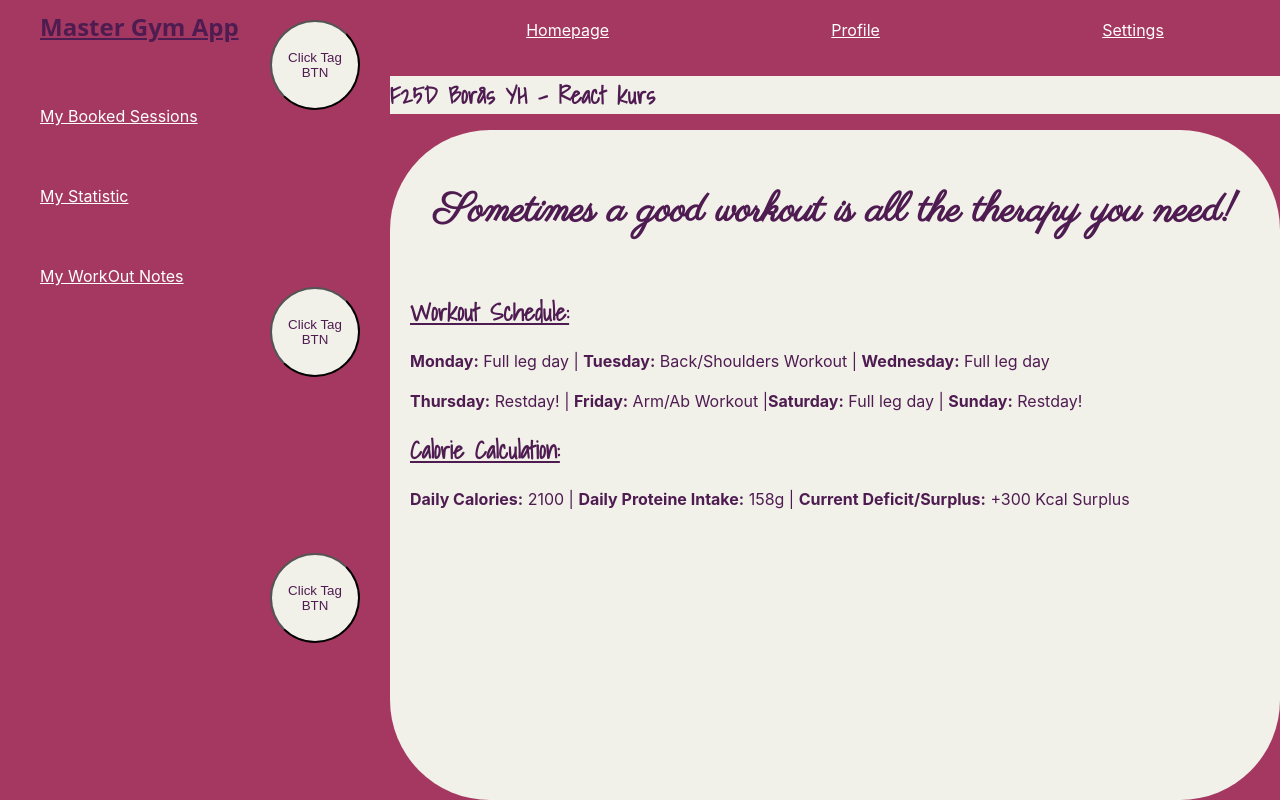
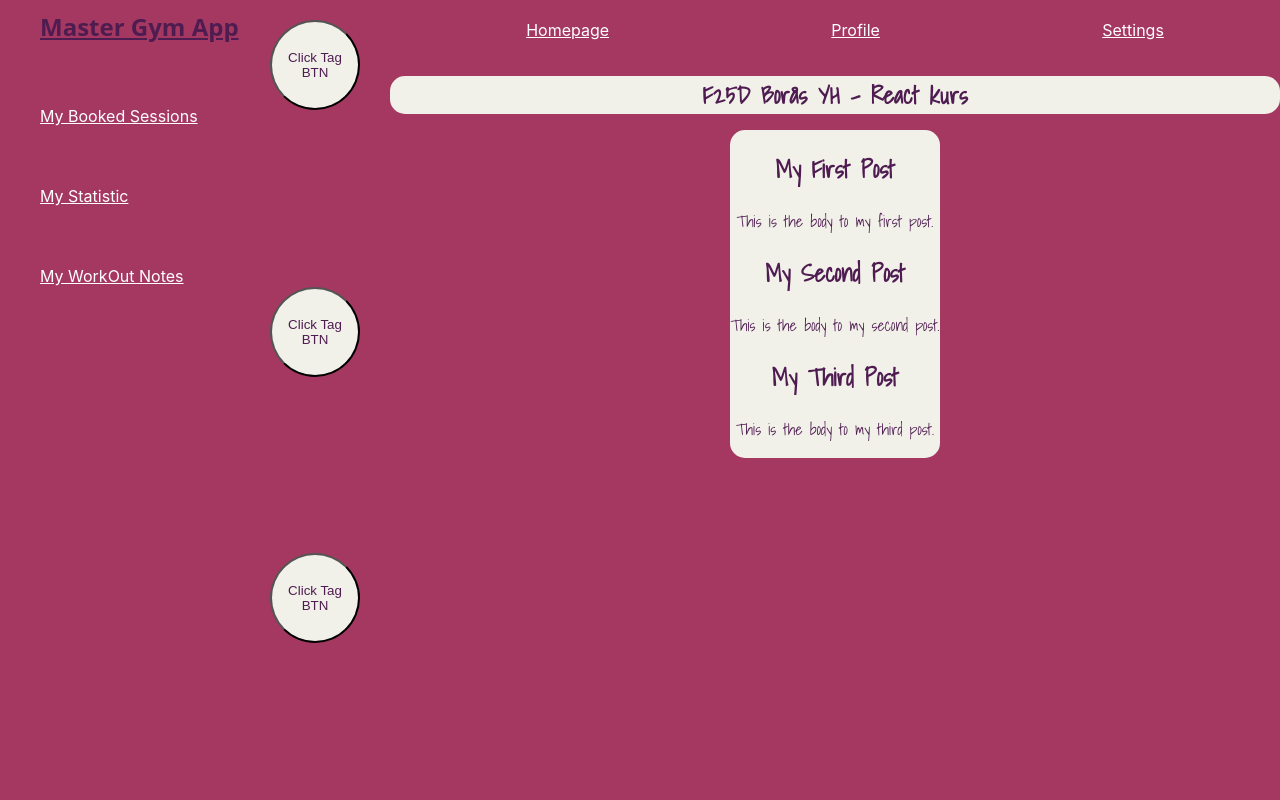
Before and after one commit to idasoderlund/React-AppExtended, a React (Create React App) app: page / in a window 1280 px wide. Built offline with nearby package versions, Linux system fonts and the light colour scheme; a web font is replaced by a local one.

Commit message:
added post and body functions and css.

```diff
--- a/src/App.css
+++ b/src/App.css
@@ -11,6 +11,36 @@ body {
 .app-container {
   display: flex;
   min-height: 100vh;
+}
+
+.post-container {
+  background-color: #f1f0e9;
+  border-radius: 15px;
+  display: grid;
+  grid-template-columns: 2;
+  grid-column: 1;
+}
+
+.button-container {
+  display: grid;
+  grid-template-columns: repeat(2, 1 fr);
+}
+
+.sidebar-button {
+  height: 90px;
+  width: 90px;
+  border-radius: 100px;
+  color: #4f1c51;
+  grid-template-columns: 2;
+  grid-column: 2;
+  background-color: #f1f0e9;
+  margin: 20px 30px;
+}
+
+.sidebar-button:hover {
+  transform: scale(1.05);
+  cursor: pointer;
+  box-shadow: -15px 15px 30px rgba(0, 0, 0, 0.9);
 }
 
 .navbarcomponent {
@@ -28,8 +58,8 @@ body {
 
 .centeredcontent {
   color: #4f1c51;
-  font-family: "Parisienne";
-  font-size: 1.7em;
+  font-family: "Shadows Into Light";
+  font-size: 1em;
   display: flex;
   justify-content: center;
   align-items: center;
@@ -37,27 +67,9 @@ body {
   flex-wrap: wrap;
 }
 
-.firstparagraph,
-.secondparagraph {
-  color: #4f1c51;
-  font-family: "Shadows Into Light";
-  text-decoration: underline;
-}
-
-#scheduleparagraph,
-#calorieparagraph {
-  color: #4f1c51;
-}
-
 @media (max-width: 768px) {
   .centeredcontent h1 {
     font-size: 1.3em;
-  }
-}
-
-@media (max-width: 768px) {
-  #calorieparagraph {
-    margin: 20px;
   }
 }
 
@@ -75,12 +87,3 @@ body {
 .App-link {
   color: #4f1c51;
 }
-
-@keyframes App-logo-spin {
-  from {
-    transform: rotate(0deg);
-  }
-  to {
-    transform: rotate(360deg);
-  }
-}
--- a/src/App.js
+++ b/src/App.js
@@ -7,9 +7,11 @@ import "./HeaderComponent/Header.css";
 import "./NavbarComponent/Navbar.css";
 import "./SidebarComponent/Sidebar.css";
 import "./MainComponent/Button";
+import PostList from "./MainComponent/PostList";
+import Post from "./MainComponent/Post";
 
 function GymApp() {
-  const [isLoggedIn, setIsLoggedIn] = useState(true); // Exempel på koniditonell rendering
+  const [isLoggedIn, setIsLoggedIn] = useState(true);
 
   return (
     <div className="app-container">
@@ -21,27 +23,12 @@ function GymApp() {
           <Header />
         </div>
 
-        <div className="main-content">
         {isLoggedIn ? (
           <div>
             <section className="centeredcontent">
-                <h1>Sometimes a good workout is all the therapy you need!</h1>
-              </section>
-              <section>
-                <h2 className="firstparagraph">Workout Schedule:</h2>
-                <p id="scheduleparagraph">
-                  <b>Monday:</b> Full leg day | <b>Tuesday:</b> Back/Shoulders
-                  Workout | <b>Wednesday:</b> Full leg day <br /> <br />
-                  <b>Thursday:</b> Restday! | <b>Friday:</b> Arm/Ab Workout |
-                  <b>Saturday:</b> Full leg day | <b>Sunday:</b> Restday!
-                </p>
-              </section>
-              <section>
-                <h2 className="secondparagraph">Calorie Calculation:</h2>
-                <p id="calorieparagraph">
-                  <b>Daily Calories:</b> 2100 | <b>Daily Proteine Intake:</b>{" "}
-                  158g | <b>Current Deficit/Surplus:</b> +300 Kcal Surplus
-                </p>
+              <div className="post-container">
+                <PostList />
+              </div>
             </section>
           </div>
         ) : (
@@ -51,7 +38,6 @@ function GymApp() {
         )}
       </div>
     </div>
-    </div>
   );
 }
 
--- a/src/HeaderComponent/Header.css
+++ b/src/HeaderComponent/Header.css
@@ -3,7 +3,9 @@
   color: #4f1c51;
   font-family: "Shadows Into Light";
   display: flex;
-  justify-content: flex-start;
-  align-items: start;
+  justify-content: center;
+  align-items: center;
   background-color: #f1f0e9;
+  border-radius: 15px;
+  padding: 0 10px;
 }
--- a/src/MainComponent/Post.js
+++ b/src/MainComponent/Post.js
@@ -0,0 +1,12 @@
+import React from "react";
+
+const Post = ({ title, body }) => {
+  return (
+    <div>
+      <h2>{title}</h2>
+      <p>{body}</p>
+    </div>
+  );
+};
+
+export default Post;
--- a/src/MainComponent/PostList.js
+++ b/src/MainComponent/PostList.js
@@ -6,3 +6,35 @@ flexbox.
 -Component 2 till höger (Se <buttoncomponent)
 
 */
+
+import React from "react";
+import Post from "./Post";
+
+const PostList = () => {
+  const posts = [
+    {
+      id: 1,
+      title: "My First Post",
+      body: "This is the body to my first post.",
+    },
+    {
+      id: 2,
+      title: "My Second Post",
+      body: "This is the body to my second post.",
+    },
+    {
+      id: 3,
+      title: "My Third Post",
+      body: "This is the body to my third post.",
+    },
+  ];
+
+  return (
+    <div>
+      {posts.map((post) => (
+        <Post key={post.id} title={post.title} body={post.body} />
+      ))}
+    </div>
+  );
+};
+export default PostList;
--- a/src/SidebarComponent/Sidebar.css
+++ b/src/SidebarComponent/Sidebar.css
@@ -80,26 +80,3 @@
 .responsiveMenu2 {
   display: block;
 }
-
-/*-----------------Sidebar-buttons------------------------------------------------*/
-.button-container {
-  display: grid;
-  grid-template-columns: repeat(2, 1 fr);
-}
-
-.sidebar-button {
-  height: 90px;
-  width: 90px;
-  border-radius: 100px;
-  color: #4f1c51;
-  grid-template-columns: 2;
-  grid-template-rows: 2;
-  background-color: #f1f0e9;
-  margin: 20px 30px;
-}
-
-.sidebar-button:hover {
-  transform: scale(1.05);
-  cursor: pointer;
-  box-shadow: -15px 15px 30px rgba(0, 0, 0, 0.9);
-}
```
Lines whose indentation alone changed are shown as unchanged.
